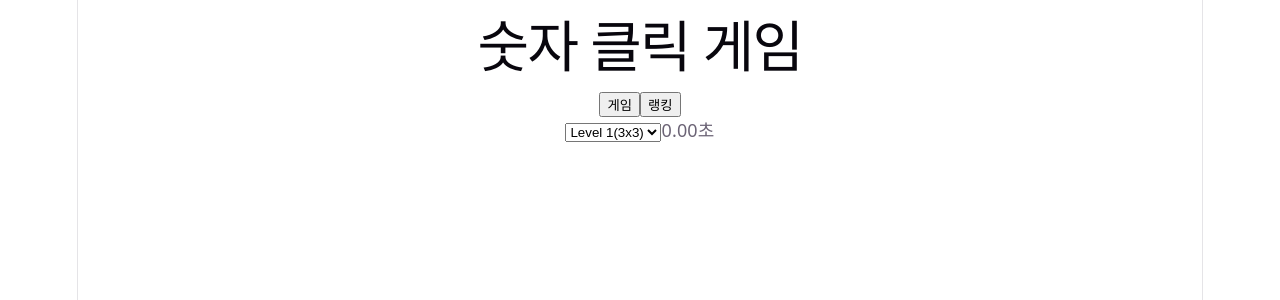
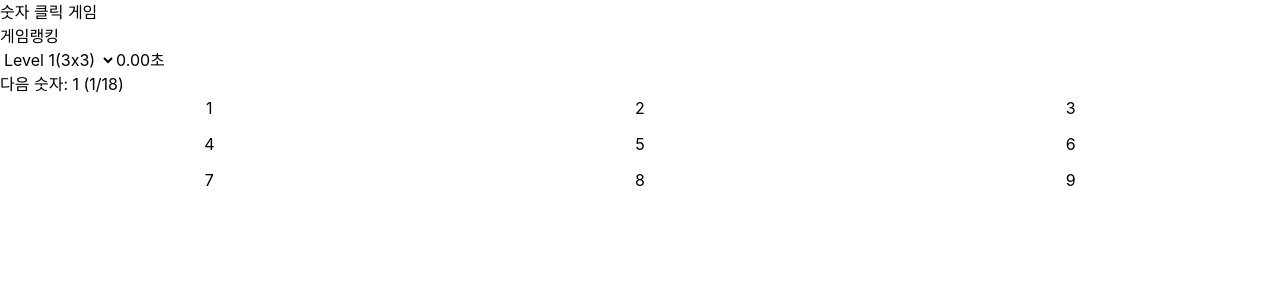
Before and after one commit to 39-play-sopt-web/KeumGoEun, a React (Vite) app in the folder week2/Homework/number-click-game/: page / in a window 1280 px wide. Shown: the top 300 px of the page. Built offline with nearby package versions, Linux system fonts and the light colour scheme.

Commit message:
feat: 숫자 게임판 및 카드 컴포넌트 구현

```diff
--- a/week2/Homework/number-click-game/package.json
+++ b/week2/Homework/number-click-game/package.json
@@ -10,8 +10,10 @@
     "preview": "vite preview"
   },
   "dependencies": {
+    "@tailwindcss/vite": "^4.3.3",
     "react": "^19.2.8",
-    "react-dom": "^19.2.8"
+    "react-dom": "^19.2.8",
+    "tailwindcss": "^4.3.3"
   },
   "devDependencies": {
     "@types/react": "^19.2.18",
--- a/week2/Homework/number-click-game/src/App.jsx
+++ b/week2/Homework/number-click-game/src/App.jsx
@@ -1,10 +1,14 @@
 import Header from "./components/Header"
 import "./App.css"
+import GameBoard from "./components/GameBoard";
 
 function App() {
   return (
     <>
     <Header />
+    <main>
+      <GameBoard />
+    </main>
 
     </>
   )
--- a/week2/Homework/number-click-game/src/components/GameBoard.jsx
+++ b/week2/Homework/number-click-game/src/components/GameBoard.jsx
@@ -0,0 +1,25 @@
+import App from "../App";
+import NumberCard from "./NumberCard";
+
+
+{/*게임*/}
+function GameBoard() {
+    const numbers = [1,2,3,4,5,6,7,8,9];
+
+    return(
+        <div>
+            <p>다음 숫자: 1 (1/18)</p>
+
+        <div className="grid grid-cols-3 gap-3 ">
+        {/*map: 배열의 요소를 하나씩 꺼냄*/}
+        {numbers.map((number) => (
+            <NumberCard
+            key={number}
+            number={number}
+            />
+        ))}
+        </div>
+        </div>
+
+    );
+} export default GameBoard;
--- a/week2/Homework/number-click-game/src/components/NumberCard.jsx
+++ b/week2/Homework/number-click-game/src/components/NumberCard.jsx
@@ -0,0 +1,9 @@
+function NumberCard( { number } ){
+    return(
+        <button type="button">
+            {number}
+        </button>
+    );
+}
+
+export default NumberCard;
--- a/week2/Homework/number-click-game/src/index.css
+++ b/week2/Homework/number-click-game/src/index.css
@@ -1,111 +1 @@
-:root {
-  --text: #6b6375;
-  --text-h: #08060d;
-  --bg: #fff;
-  --border: #e5e4e7;
-  --code-bg: #f4f3ec;
-  --accent: #aa3bff;
-  --accent-bg: rgba(170, 59, 255, 0.1);
-  --accent-border: rgba(170, 59, 255, 0.5);
-  --social-bg: rgba(244, 243, 236, 0.5);
-  --shadow:
-    rgba(0, 0, 0, 0.1) 0 10px 15px -3px, rgba(0, 0, 0, 0.05) 0 4px 6px -2px;
-
-  --sans: system-ui, 'Segoe UI', Roboto, sans-serif;
-  --heading: system-ui, 'Segoe UI', Roboto, sans-serif;
-  --mono: ui-monospace, Consolas, monospace;
-
-  font: 18px/145% var(--sans);
-  letter-spacing: 0.18px;
-  color-scheme: light dark;
-  color: var(--text);
-  background: var(--bg);
-  font-synthesis: none;
-  text-rendering: optimizeLegibility;
-  -webkit-font-smoothing: antialiased;
-  -moz-osx-font-smoothing: grayscale;
-
-  @media (max-width: 1024px) {
-    font-size: 16px;
-  }
-}
-
-@media (prefers-color-scheme: dark) {
-  :root {
-    --text: #9ca3af;
-    --text-h: #f3f4f6;
-    --bg: #16171d;
-    --border: #2e303a;
-    --code-bg: #1f2028;
-    --accent: #c084fc;
-    --accent-bg: rgba(192, 132, 252, 0.15);
-    --accent-border: rgba(192, 132, 252, 0.5);
-    --social-bg: rgba(47, 48, 58, 0.5);
-    --shadow:
-      rgba(0, 0, 0, 0.4) 0 10px 15px -3px, rgba(0, 0, 0, 0.25) 0 4px 6px -2px;
-  }
-
-  #social .button-icon {
-    filter: invert(1) brightness(2);
-  }
-}
-
-body {
-  margin: 0;
-}
-
-#root {
-  width: 1126px;
-  max-width: 100%;
-  margin: 0 auto;
-  text-align: center;
-  border-inline: 1px solid var(--border);
-  min-height: 100svh;
-  display: flex;
-  flex-direction: column;
-  box-sizing: border-box;
-}
-
-h1,
-h2 {
-  font-family: var(--heading);
-  font-weight: 500;
-  color: var(--text-h);
-}
-
-h1 {
-  font-size: 56px;
-  letter-spacing: -1.68px;
-  margin: 32px 0;
-  @media (max-width: 1024px) {
-    font-size: 36px;
-    margin: 20px 0;
-  }
-}
-h2 {
-  font-size: 24px;
-  line-height: 118%;
-  letter-spacing: -0.24px;
-  margin: 0 0 8px;
-  @media (max-width: 1024px) {
-    font-size: 20px;
-  }
-}
-p {
-  margin: 0;
-}
-
-code,
-.counter {
-  font-family: var(--mono);
-  display: inline-flex;
-  border-radius: 4px;
-  color: var(--text-h);
-}
-
-code {
-  font-size: 15px;
-  line-height: 135%;
-  padding: 4px 8px;
-  background: var(--code-bg);
-}
+@import "tailwindcss";
--- a/week2/Homework/number-click-game/vite.config.js
+++ b/week2/Homework/number-click-game/vite.config.js
@@ -1,7 +1,8 @@
 import react from '@vitejs/plugin-react'
 import { defineConfig } from 'vite'
+import tailwindcss from "@tailwindcss/vite";
 
 // https://vite.dev/config/
 export default defineConfig({
-  plugins: [react()],
+  plugins: [react(),tailwindcss()],
 })
```
Also changed, not shown: 1 other file (tests, documents, lock files or other folders).
